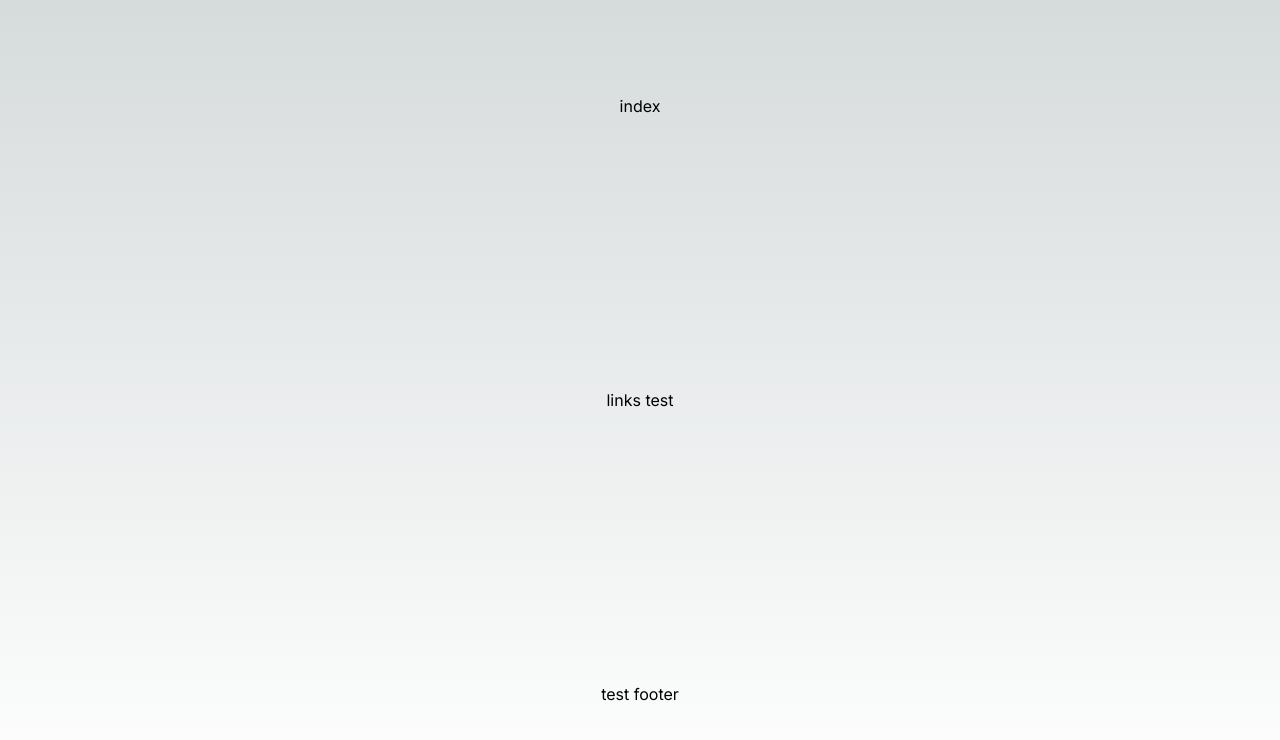
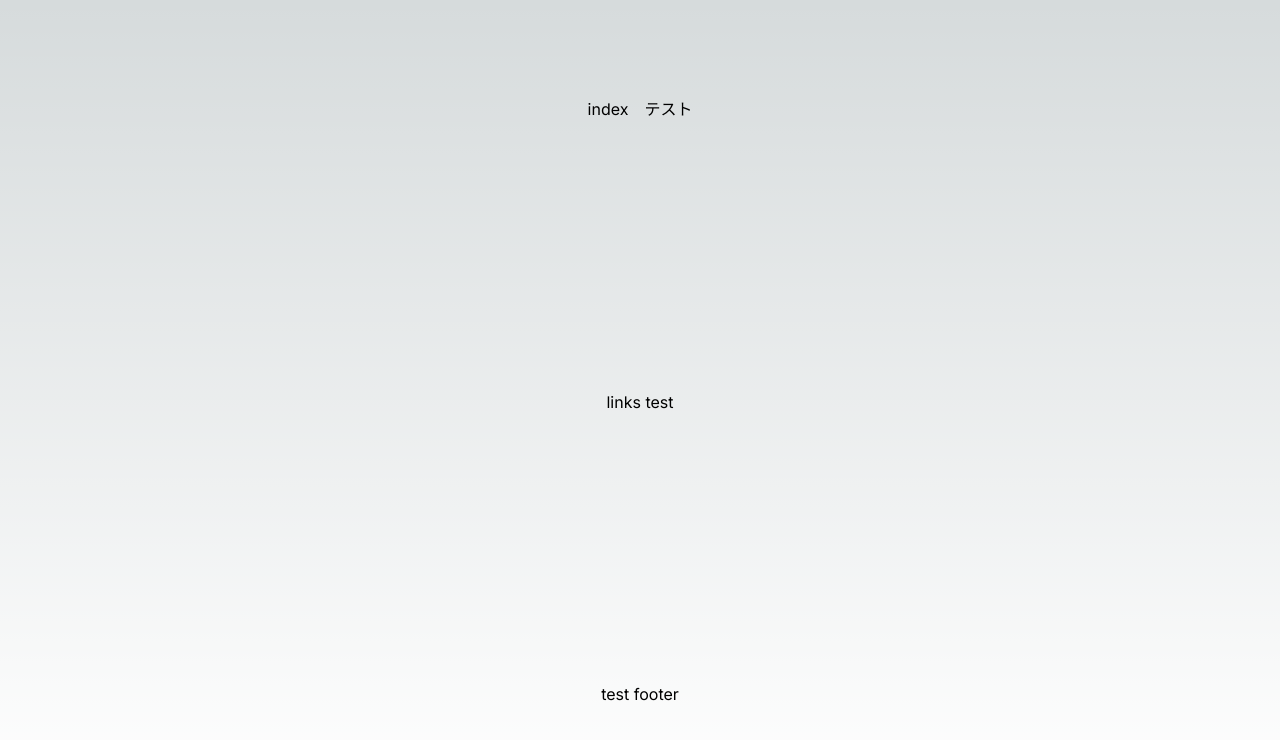
Before and after one commit to sickboy0001/sima-react-test, a Next.js app: page / in a window 1280 px wide. Shown: the top 740 px of the page. Built offline with nearby package versions, Linux system fonts and the light colour scheme.

Commit message:
テストコミット

```diff
--- a/pages/index.tsx
+++ b/pages/index.tsx
@@ -18,7 +18,7 @@ export default function Home() {
       </Head>
       <main className={`${styles.main} ${inter.className}`}>
         <div>
-            index
+            index　テスト
         </div>
         <Links/>
         <Footer/>
```
